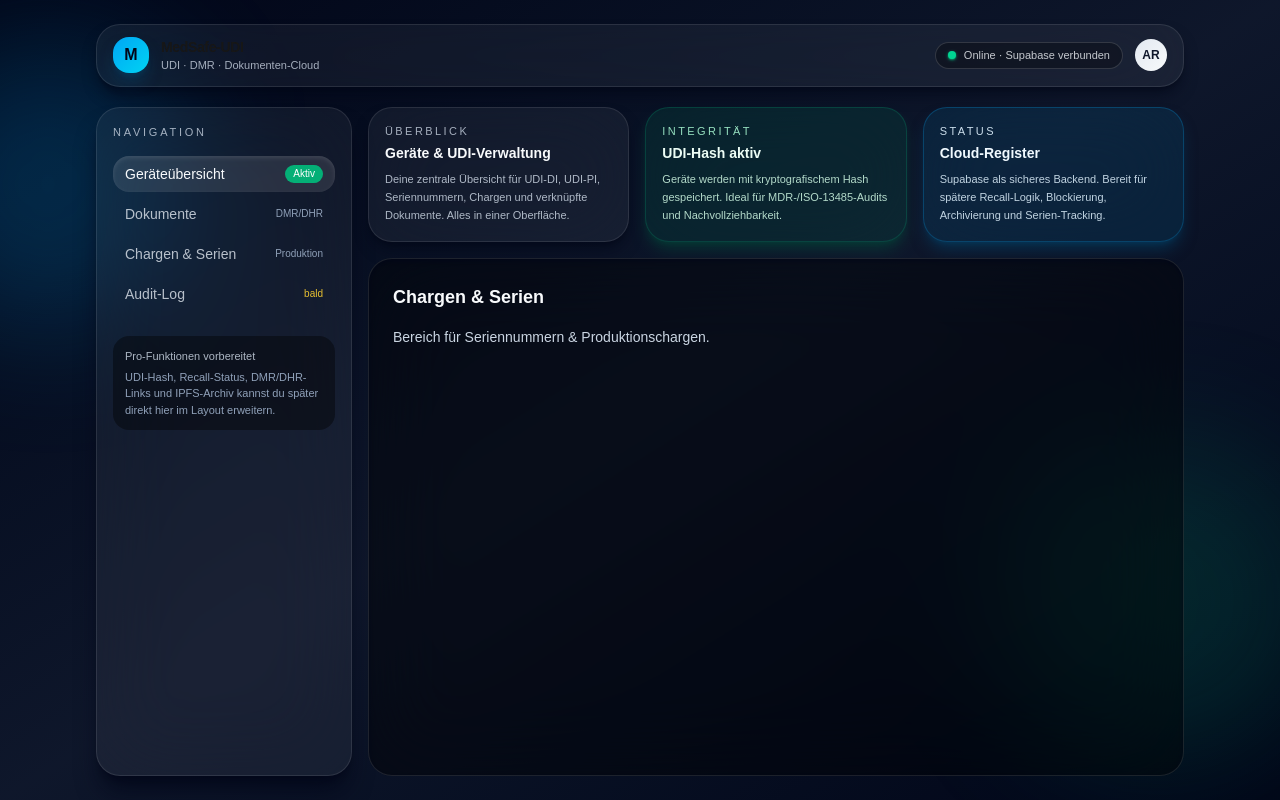
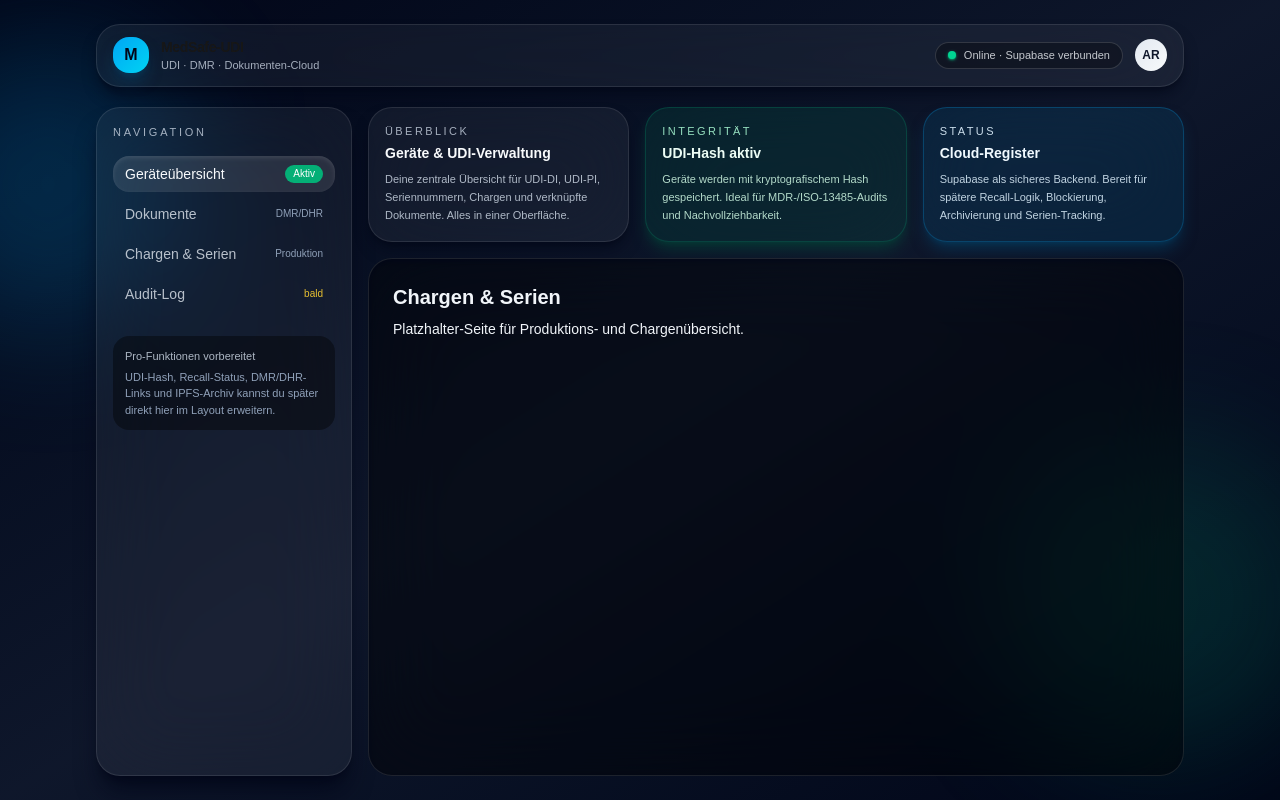
Before and after one commit to Ajanth06/medsafe-udi, a Next.js app: page /batches in a window 1280 px wide. Built offline with nearby package versions, Linux system fonts and the light colour scheme.

Commit message:
fix layout

```diff
--- a/app/batches/page.tsx
+++ b/app/batches/page.tsx
@@ -1,10 +1,8 @@
 export default function BatchesPage() {
   return (
-    <div className="space-y-4">
-      <h1 className="text-lg font-semibold text-slate-50">Chargen & Serien</h1>
-      <p className="text-sm text-slate-300">
-        Bereich für Seriennummern & Produktionschargen.
-      </p>
+    <div className="text-sm text-slate-100">
+      <h1 className="text-xl font-semibold mb-2">Chargen &amp; Serien</h1>
+      <p>Platzhalter-Seite für Produktions- und Chargenübersicht.</p>
     </div>
   );
 }
--- a/app/docs/page.tsx
+++ b/app/docs/page.tsx
@@ -0,0 +1,8 @@
+export default function DocsPage() {
+  return (
+    <div className="text-sm text-slate-100">
+      <h1 className="text-xl font-semibold mb-2">Dokumente</h1>
+      <p>Hier kommen später deine DMR/DHR-Dokumentübersichten rein.</p>
+    </div>
+  );
+}
```
Also changed, not shown: app/layout.tsx (+11 -36 lines).
